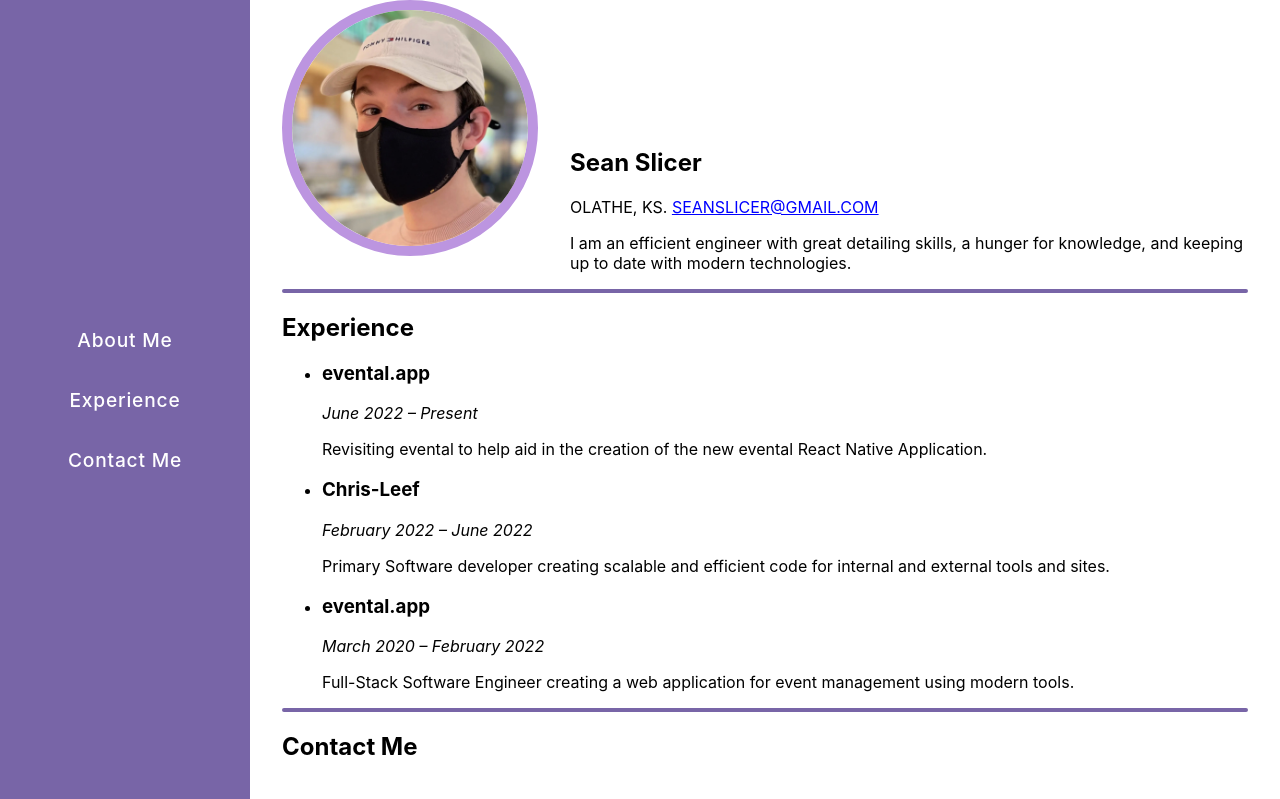
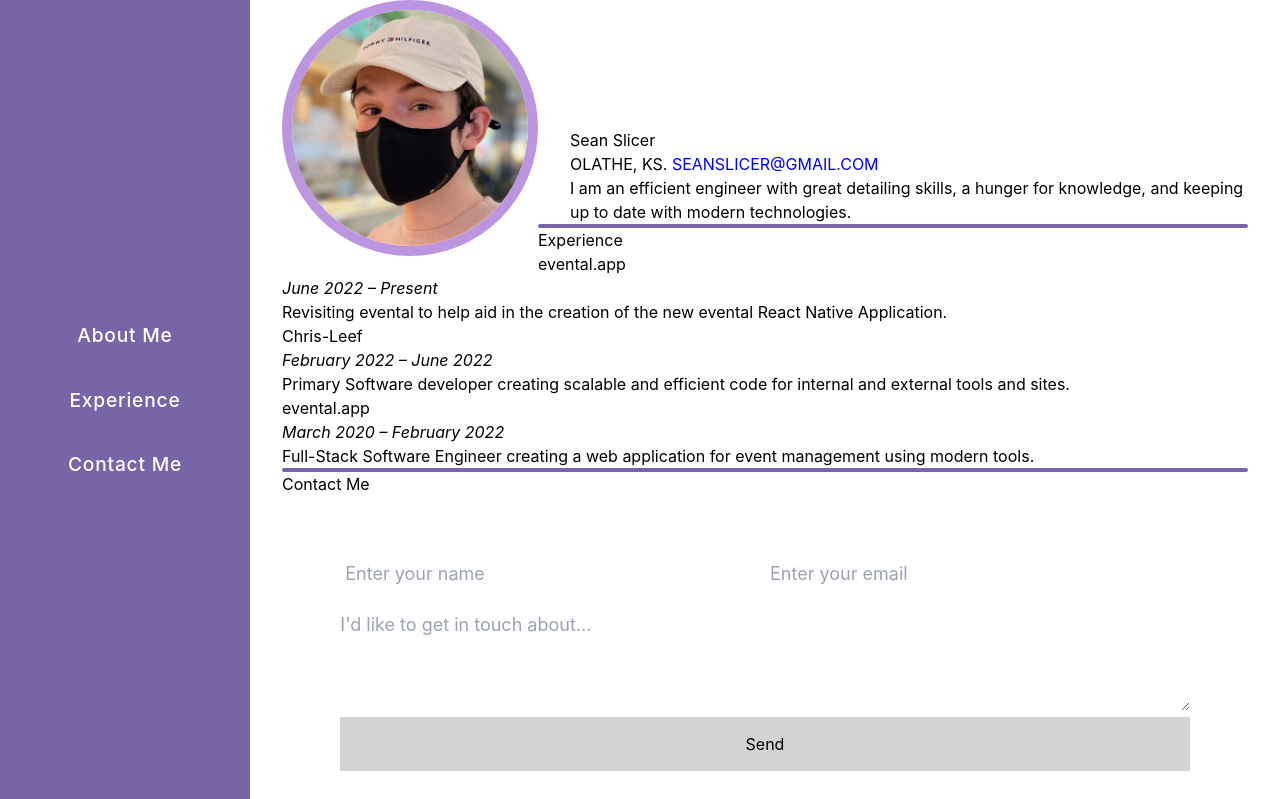
Before and after one commit to SeanSlicer/Personal_Site_React, a Next.js app: page / in a window 1280 px wide. Shown: the top 799 px of the page. Built offline with nearby package versions, Linux system fonts and the light colour scheme.

Commit message:
tailwind added

```diff
--- a/package.json
+++ b/package.json
@@ -19,7 +19,10 @@
     "@types/airtable": "^0.10.1",
     "@types/node": "^18.7.13",
     "@types/react": "^18.0.17",
+    "autoprefixer": "^10.4.8",
     "eslint": "8.5.0",
-    "eslint-config-next": "12.0.7"
+    "eslint-config-next": "12.0.7",
+    "postcss": "^8.4.16",
+    "tailwindcss": "^3.1.8"
   }
 }
--- /dev/null
+++ b/postcss.config.js
@@ -0,0 +1,6 @@
+module.exports = {
+  plugins: {
+    tailwindcss: {},
+    autoprefixer: {},
+  },
+}
--- a/src/styles/globals.css
+++ b/src/styles/globals.css
@@ -1,3 +1,7 @@
+@tailwind base;
+@tailwind components;
+@tailwind utilities;
+
 html,
 body {
   scroll-behavior: smooth;
@@ -14,6 +18,7 @@
 * {
   box-sizing: border-box;
 }
+
 hr {
   border: 2px solid #7865a7;
   border-radius: 5px;
--- /dev/null
+++ b/tailwind.config.js
@@ -0,0 +1,11 @@
+/** @type {import('tailwindcss').Config} */
+module.exports = {
+  content: [
+    "./pages/**/*.{js,ts,jsx,tsx}",
+    "./components/**/*.{js,ts,jsx,tsx}",
+  ],
+  theme: {
+    extend: {},
+  },
+  plugins: [],
+};
```
Also changed, not shown: 1 other file (tests, documents, lock files or other folders).
